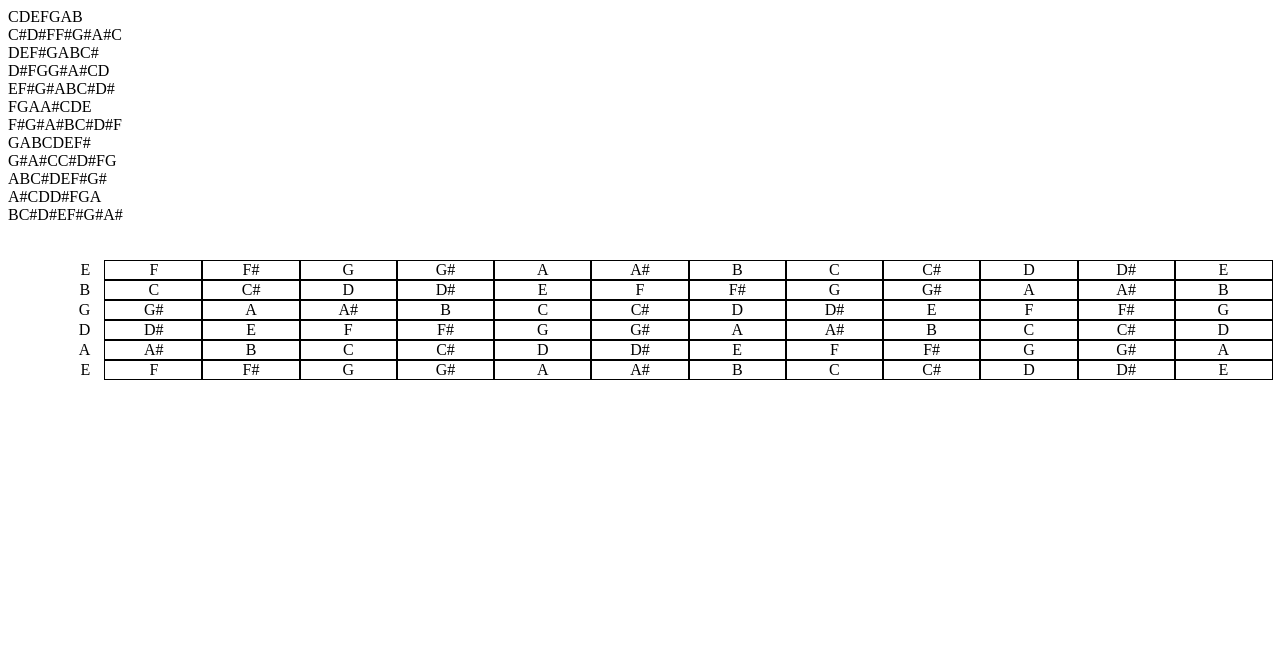
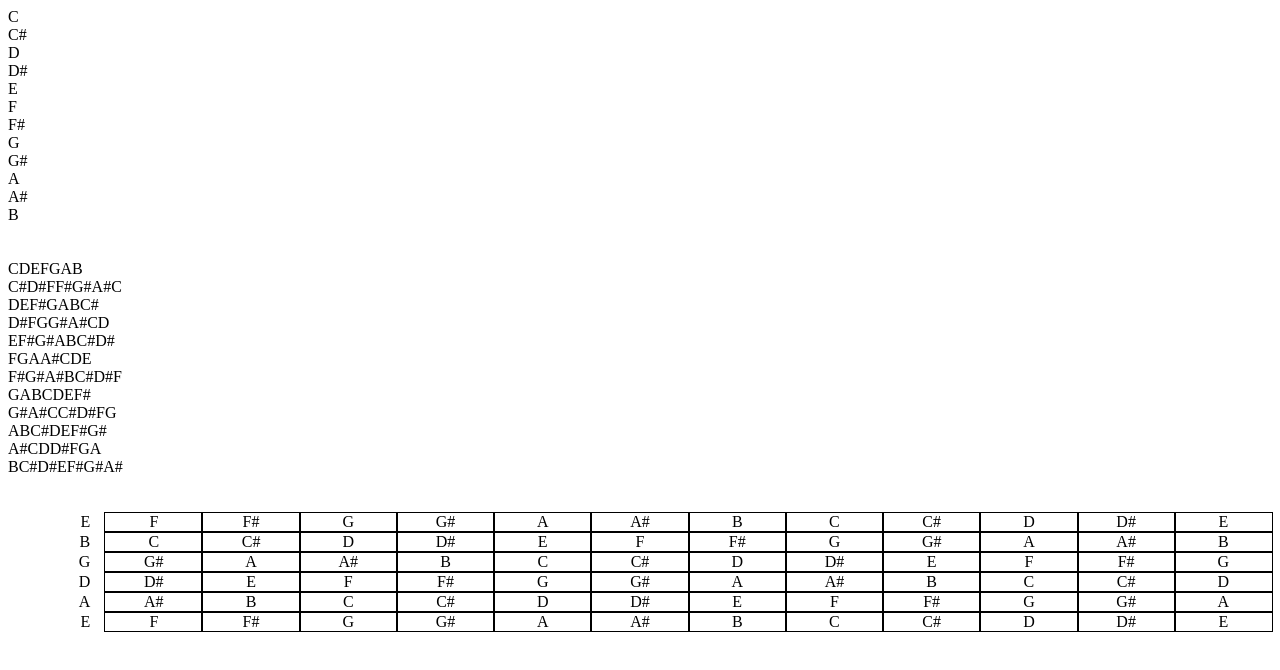
Before and after one commit to marano/purechords, a React (Create React App) app: page / in a window 1280 px wide. Shown: the top 670 px of the page. Built offline with nearby package versions, Linux system fonts and the light colour scheme.

Commit message:
Note selection from chromatic scale

```diff
--- a/src/App.js
+++ b/src/App.js
@@ -2,10 +2,17 @@ import React from 'react';
 import MajorScale from './MajorScale';
 import GuitarArm from './GuitarArm';
 import { noteIndexes } from './notes';
+import ChromaticScale from './ChromaticScale';
+import NoteHighlightProvider from './NoteHighlightProvider';
 
 export default function App() {
   return (
-    <>
+    <NoteHighlightProvider>
+      <div>
+        <ChromaticScale />
+      </div>
+      <br />
+      <br />
       <div>
         {noteIndexes.map(
           (noteIndex) => <div><MajorScale key={noteIndex} keyIndex={noteIndex} /></div>,
@@ -16,6 +23,6 @@ export default function App() {
       <div>
         <GuitarArm fretCount={13} />
       </div>
-    </>
+    </NoteHighlightProvider>
   );
 }
--- /dev/null
+++ b/src/ChromaticScale.js
@@ -0,0 +1,7 @@
+import React from 'react';
+import HighligthableNote from './HighlitableNote';
+import { noteIndexes } from './notes';
+
+export default function ChromaticScale() {
+  return noteIndexes.map((noteIndex) => <HighligthableNote key={noteIndex} index={noteIndex} />);
+}
--- a/src/GuitarFret.js
+++ b/src/GuitarFret.js
@@ -1,10 +1,10 @@
 import React from 'react';
-import { getNoteName } from './notes';
+import Note from './Note';
 
 export default function GuitarFret({ stringNoteIndex, fretIndex }) {
   return (
     <div className={fretIndex === 0 && 'open-string'}>
-      {getNoteName(stringNoteIndex + fretIndex)}
+      <Note index={stringNoteIndex + fretIndex} />
     </div>
   );
 }
--- /dev/null
+++ b/src/HighlitableNote.js
@@ -0,0 +1,22 @@
+import React from 'react';
+import styled from 'styled-components/macro';
+import Note from './Note';
+import useHighlightedNote from './useHighlightedNote';
+
+const Button = styled.div`
+  cursor: pointer;
+`;
+
+export default function HighligthableNote({ index }) {
+  const { setHighlightedNote } = useHighlightedNote();
+
+  return (
+    <Button onClick={onClick}>
+      <Note index={index} />
+    </Button>
+  );
+
+  function onClick() {
+    setHighlightedNote(index);
+  }
+}
--- a/src/Note.js
+++ b/src/Note.js
@@ -1,5 +1,18 @@
+import React from 'react';
+import styled from 'styled-components/macro';
 import { getNoteName } from './notes';
+import useHighlightedNote from './useHighlightedNote';
+
+const Highlight = styled.span`
+  background-color: yellow;
+`;
 
 export default function Note({ index }) {
-  return getNoteName(index);
+  const { highlightedNote } = useHighlightedNote();
+
+  if (highlightedNote === index) {
+    return <Highlight>{getNoteName(index)}</Highlight>;
+  } else {
+    return getNoteName(index);
+  }
 }
--- /dev/null
+++ b/src/NoteHighlightContext.js
@@ -0,0 +1,3 @@
+import { createContext } from 'react';
+
+export default createContext();
--- /dev/null
+++ b/src/NoteHighlightProvider.js
@@ -0,0 +1,12 @@
+import React, { useState } from 'react';
+import NoteHighlightContext from './NoteHighlightContext';
+
+export default function NoteHighlightProvider({ children }) {
+  const [highlightedNote, setHighlightedNote] = useState();
+
+  return (
+    <NoteHighlightContext.Provider value={{ highlightedNote, setHighlightedNote }}>
+      {children}
+    </NoteHighlightContext.Provider>
+  );
+}
--- /dev/null
+++ b/src/useHighlightedNote.js
@@ -0,0 +1,6 @@
+import { useContext } from 'react';
+import NoteHighlightContext from './NoteHighlightContext';
+
+export default function useHighlightedNote() {
+  return useContext(NoteHighlightContext);
+}
```
Also changed, not shown: .eslintrc.js.
